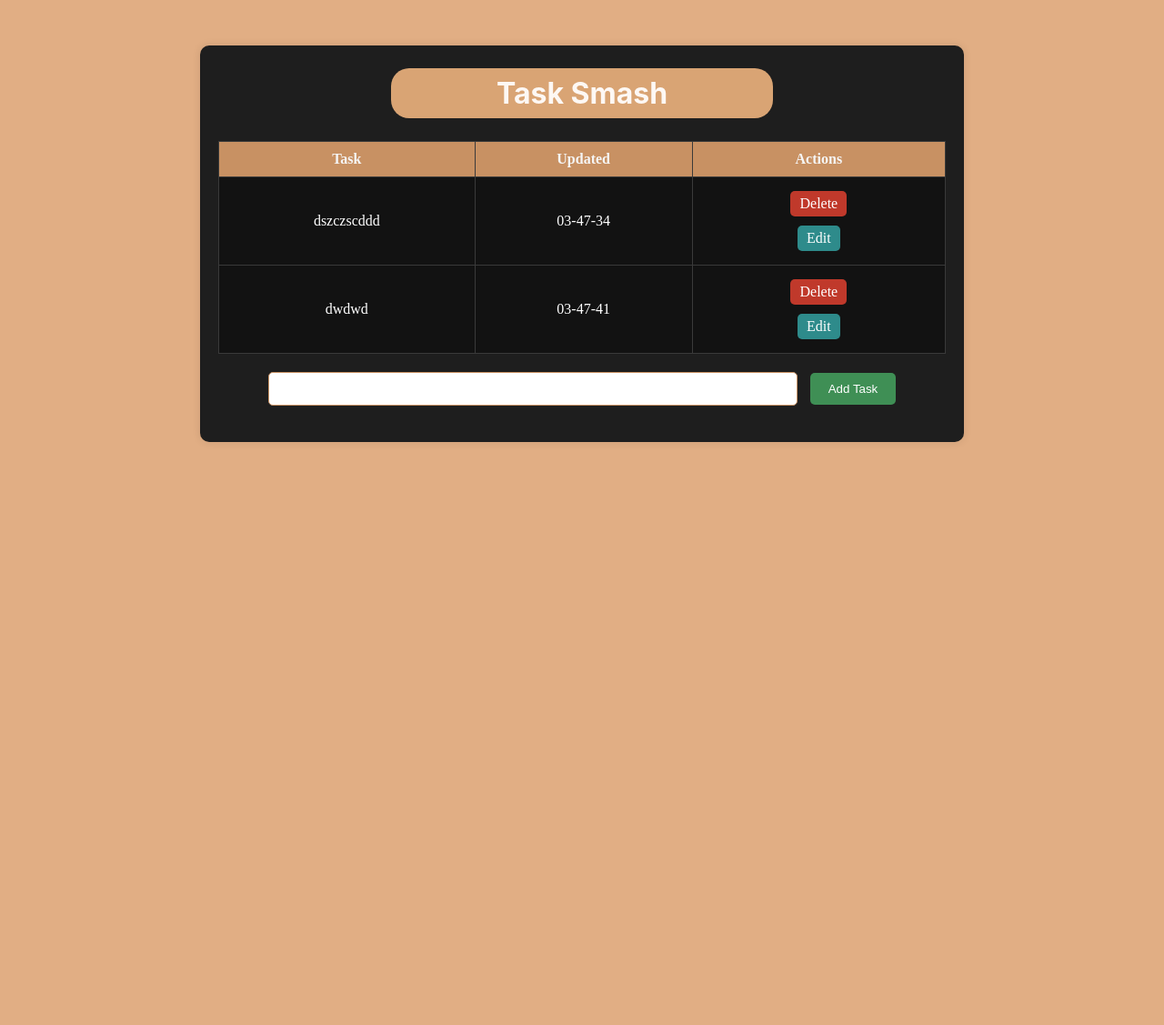
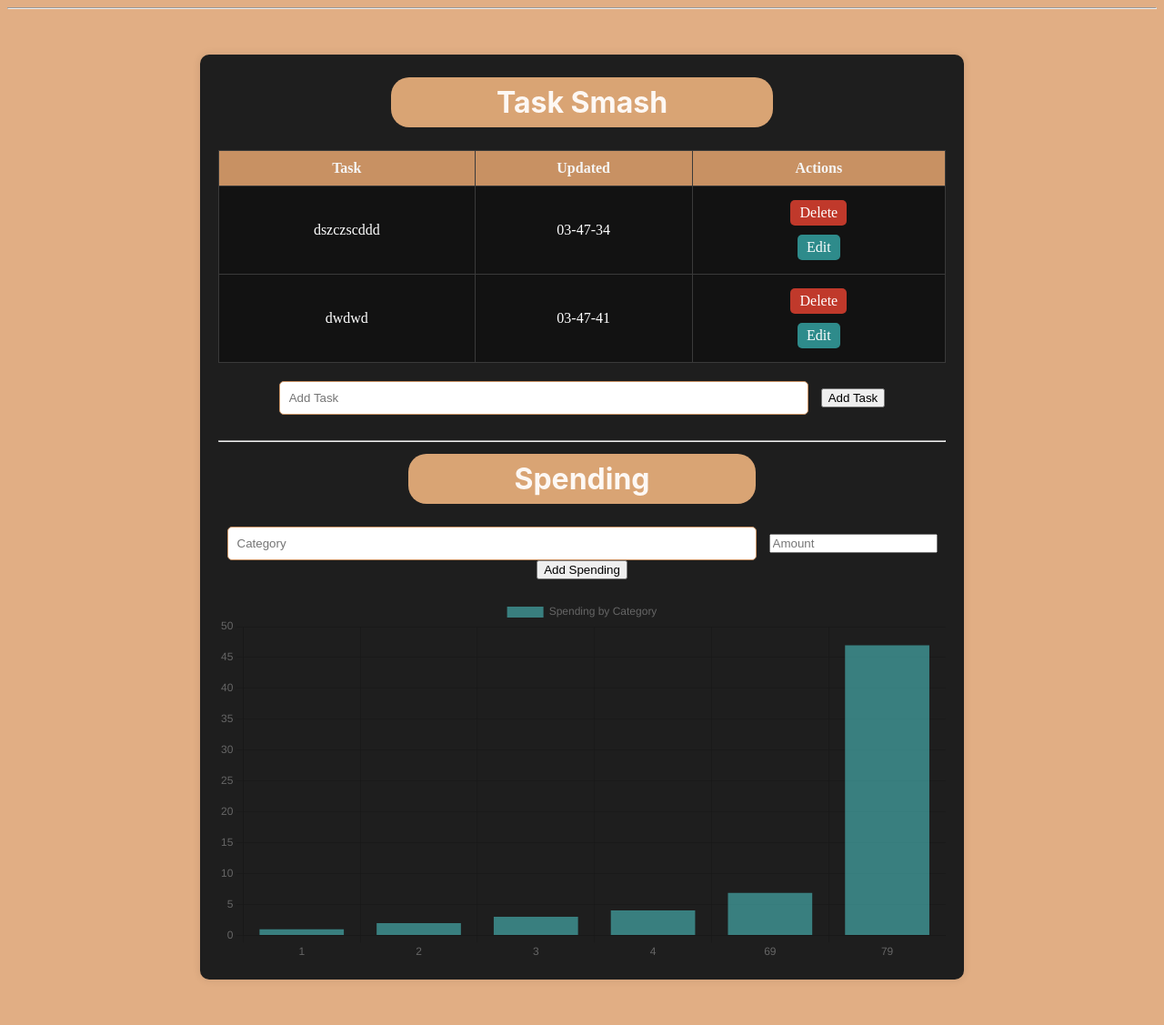
Before and after one commit to ShadowX322G/FlaskLearning, a Flask app: page / in a window 1280 px wide. Shown: the whole page at 91% size. Before the commit the page ends 486 px from the top, so only its background shows below. Run offline with Flask 3, Linux system fonts and the light colour scheme; data comes from the database, SQL or seed files in the repository; both versions use the stored data as it was after the commit.

Commit message:
added chart functionality to homepage using chart.js and added a chart.db database

```diff
--- a/app.py
+++ b/app.py
@@ -7,20 +7,21 @@ from datetime import datetime
 app = Flask(__name__)
 Scss(app)
 
+# --- DATABASE CONFIG ---
 BASE_DB = os.getenv("BASE_DATABASE_URI", "sqlite:///database.db")
 TASKS_DB = os.getenv("TASKS_DATABASE_URI", "sqlite:///tasks.db")
+CHARTS_DB = os.getenv("CHARTS_DATABASE_URI", "sqlite:///charts.db")
 
 app.config["SQLALCHEMY_DATABASE_URI"] = BASE_DB
 app.config["SQLALCHEMY_BINDS"] = {
-    'tasks': TASKS_DB
+    'tasks': TASKS_DB,
+    'charts': CHARTS_DB
 }
 app.config["SQLALCHEMY_TRACK_MODIFICATIONS"] = False
 
 db = SQLAlchemy(app)
 
-# ----------------------------
-# Models
-# ----------------------------
+# --- MODELS ---
 class MyTask(db.Model):
     __bind_key__ = 'tasks'
     id = db.Column(db.Integer, primary_key=True)
@@ -31,66 +32,84 @@ class MyTask(db.Model):
     def __repr__(self):
         return f"<Task {self.id}>"
 
-# ----------------------------
-# Initialize tables (after models!)
+class Spending(db.Model):
+    __bind_key__ = 'charts'
+    id = db.Column(db.Integer, primary_key=True)
+    category = db.Column(db.String(50), nullable=False)
+    amount = db.Column(db.Float, nullable=False)
+    date = db.Column(db.DateTime, default=datetime.utcnow)
+
+    def __repr__(self):
+        return f"<Spending {self.id} {self.category}>"
+
+# --- CREATE TABLES ---
 with app.app_context():
-    # default DB
-    db.create_all()
+    db.create_all()  # default DB
+    for bind in app.config["SQLALCHEMY_BINDS"]:
+        engine = db.get_engine(app, bind=bind)
+        db.metadata.create_all(bind=engine)
 
-    # tasks DB
-    engine = db.get_engine(app, bind='tasks')
-    db.metadata.create_all(bind=engine)
-
-# Routes
-# ----------------------------
+# --- ROUTES ---
 @app.route('/', methods=['GET', 'POST'])
 def index():
     if request.method == 'POST':
-        content = request.form['content'].strip()
-        if not content:
-            return redirect('/')
-        new_task = MyTask(content=content)
-        try:
-            db.session.add(new_task)
-            db.session.commit()
-            return redirect('/')
-        except Exception as e:
-            print(f"ERROR: {e}")
-            return f"ERROR: {e}"
-    else:
-        tasks = MyTask.query.order_by(MyTask.updated).all()
-        return render_template('index.html', tasks=tasks)
+        form_type = request.form.get('form_type')
 
-@app.route("/delete/<int:id>")
+        if form_type == 'task':
+            content = request.form['content'].strip()
+            if content:
+                db.session.add(MyTask(content=content))
+                db.session.commit()
+
+        elif form_type == 'spending':
+            category = request.form['category'].strip()
+            amount = float(request.form['amount'])
+            if category and amount:
+                db.session.add(Spending(category=category, amount=amount))
+                db.session.commit()
+
+        return redirect('/')
+
+    # ----- TASKS GET -----
+    tasks = MyTask.query.order_by(MyTask.updated).all()
+
+    # ----- SPENDING DATA -----
+    data = db.session.query(Spending.category, db.func.sum(Spending.amount))\
+                     .group_by(Spending.category).all()
+    categories = [row[0] for row in data]
+    amounts = [row[1] for row in data]
+
+    return render_template('dashboard.html', tasks=tasks, categories=categories, amounts=amounts)
+
+@app.route('/delete/<int:id>')
 def delete(id):
     task = MyTask.query.get_or_404(id)
-    try:
-        db.session.delete(task)
-        db.session.commit()
-        return redirect("/")
-    except Exception as e:
-        return f"ERROR: {e}"
+    db.session.delete(task)
+    db.session.commit()
+    return redirect('/')
 
-@app.route("/edit/<int:id>", methods=['GET', 'POST'])
+@app.route('/edit/<int:id>', methods=['GET', 'POST'])
 def edit(id):
     task = MyTask.query.get_or_404(id)
     if request.method == 'POST':
         task.content = request.form['content']
         task.updated = datetime.utcnow()
-        try:
-            db.session.commit()
-            return redirect("/")
-        except Exception as e:
-            return f"ERROR: {e}"
-    else:
-        return render_template('edit.html', task=task)
+        db.session.commit()
+        return redirect('/')
+    return render_template('edit.html', task=task)
 
-@app.route("/health")
+@app.route('/health')
 def healthcheck():
     return {"status": "ok"}
 
-# ----------------------------
-# Run
-# ----------------------------
+@app.route('/add_spending', methods=['POST'])
+def add_spending():
+    category = request.form['category']
+    amount = float(request.form['amount'])
+    db.session.add(Spending(category=category, amount=amount))
+    db.session.commit()
+    return redirect('/')
+
+# --- RUN APP ---
 if __name__ == "__main__":
     app.run(debug=True)
--- a/templates/base.html
+++ b/templates/base.html
@@ -10,6 +10,9 @@
     {% block head %}{% endblock %}
 </head>
 <body>
+    <nav>
+    </nav>
+    <hr>
     {% block content %}{% endblock %}
 </body>
 </html>
--- /dev/null
+++ b/templates/dashboard.html
@@ -0,0 +1,71 @@
+{% extends 'base.html' %}
+{% block head %}
+<title>Dashboard</title>
+{% endblock %}
+
+{% block content %}
+<div class="content">
+    <h1>Task Smash</h1>
+
+    <!-- TASKS TABLE -->
+    {% if tasks|length < 1 %}
+        <h2>No tasks yet. Add one below!</h2>
+    {% else %}
+    <table>
+        <tr>
+            <th>Task</th>
+            <th>Updated</th>
+            <th>Actions</th>
+        </tr>
+        {% for task in tasks %}
+        <tr onclick='window.location="/edit/{{task.id}}"' >
+            <td>{{ task.content }}</td>
+            <td>{{ task.updated.strftime("%H-%M-%S") }}</td>
+            <td>
+                <a href="/delete/{{task.id}}" id="delete">Delete</a>
+                <br/>
+                <a href="/edit/{{task.id}}" id="edit">Edit</a>
+            </td>
+        </tr>
+        {% endfor %}
+    </table>
+    {% endif %}
+
+    <form action="/" method="POST">
+        <input type="hidden" name="form_type" value="task">
+        <input type="text" name="content" placeholder="Add Task" required/>
+        <input type="submit" value="Add Task"/>
+    </form>
+
+    <hr>
+
+    <!-- SPENDING CHART -->
+    <h1>Spending</h1>
+
+    <form method="POST" action="{{ url_for('add_spending') }}">
+        <input type="hidden" name="form_type" value="spending">
+        <input type="text" name="category" placeholder="Category" required>
+        <input type="number" step="0.01" name="amount" placeholder="Amount" required>
+        <button type="submit">Add Spending</button>
+    </form>
+
+    <canvas id="spendingChart" width="400" height="200"></canvas>
+
+    <script src="https://cdn.jsdelivr.net/npm/chart.js"></script>
+    <script>
+    const ctx = document.getElementById('spendingChart').getContext('2d');
+    const chart = new Chart(ctx, {
+        type: 'bar',
+        data: {
+            labels: {{ categories|tojson }},
+            datasets: [{
+                label: 'Spending by Category',
+                data: {{ amounts|tojson }},
+                backgroundColor: 'rgba(75, 192, 192, 0.6)'
+            }]
+        },
+        options: { responsive: true }
+    });
+    </script>
+</div>
+{% endblock %}
```
Also changed, not shown: templates/charts.html (added, +33 -0 lines), tests/conftest.py (+4 -1 lines), instance/charts.db (added), instance/database.db, instance/tasks.db.
